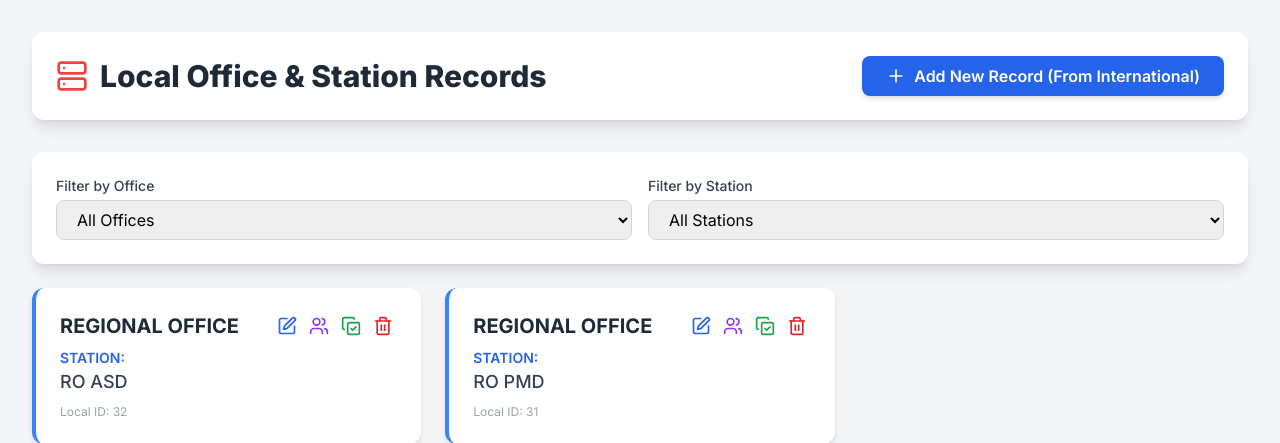
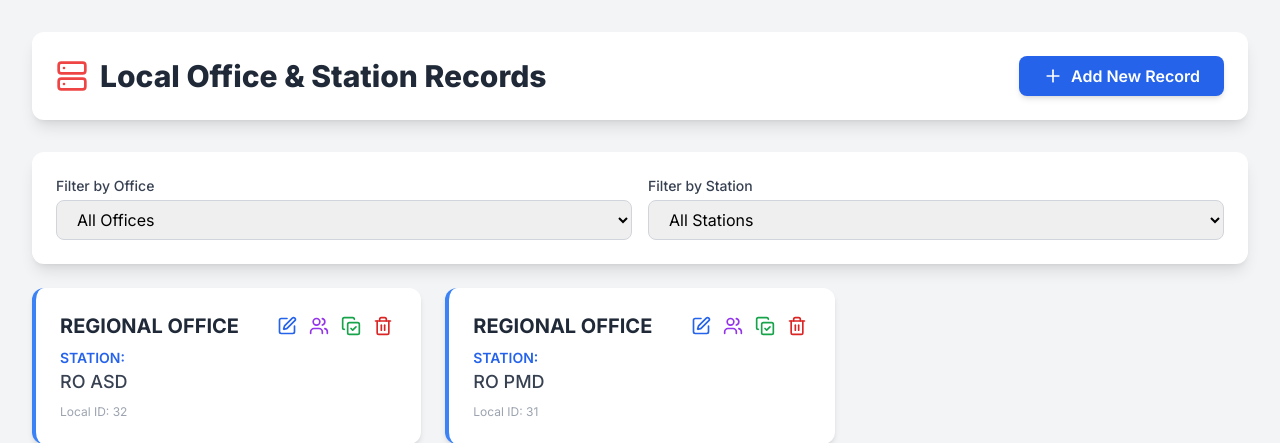
Before and after one commit to FENY2022/PNPKI-WEB, a PHP site: page /office_stationManagement.php in a window 1280 px wide. Shown: the top 443 px of the page. Run offline with PHP 8.4, Linux system fonts and the light colour scheme; data comes from the database, SQL or seed files in the repository; data that the repository does not hold is empty; some libraries are stand-ins or nearby versions.

Commit message:
Update office_stationManagement.php

```diff
--- a/office_stationManagement.php
+++ b/office_stationManagement.php
@@ -326,7 +326,7 @@ if (isset($_GET['api'])) {
                 Local Office & Station Records
             </h1>
             <button id="add-new-btn" class="mt-4 sm:mt-0 px-6 py-2 bg-blue-600 text-white font-semibold rounded-lg shadow-md hover:bg-blue-700 transition-colors flex items-center">
-                <i data-lucide="plus" class="w-5 h-5 mr-2"></i> Add New Record (From International)
+                <i data-lucide="plus" class="w-5 h-5 mr-2"></i> Add New Record
             </button>
         </header>
 
```
